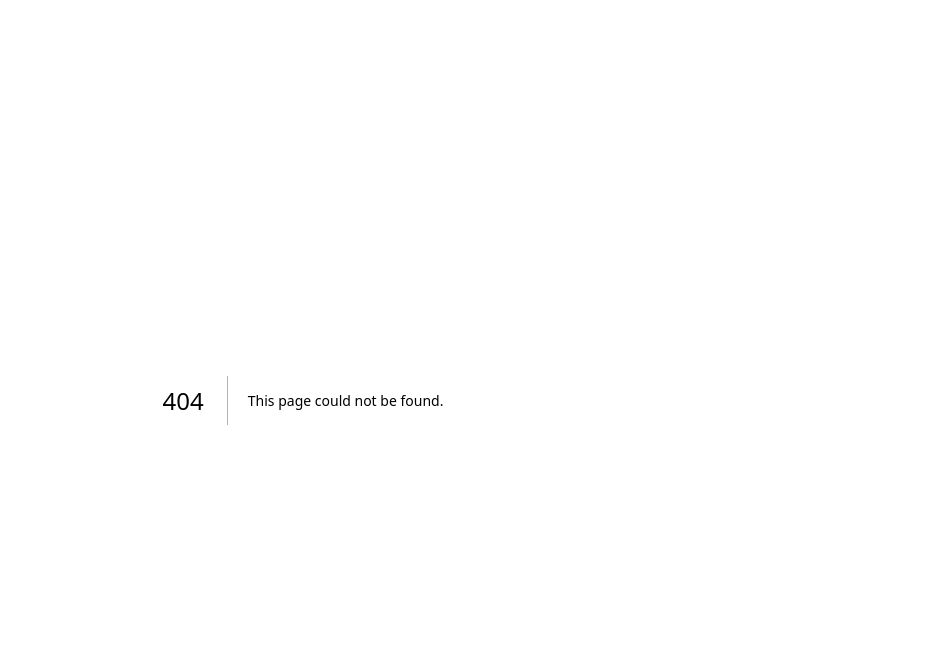
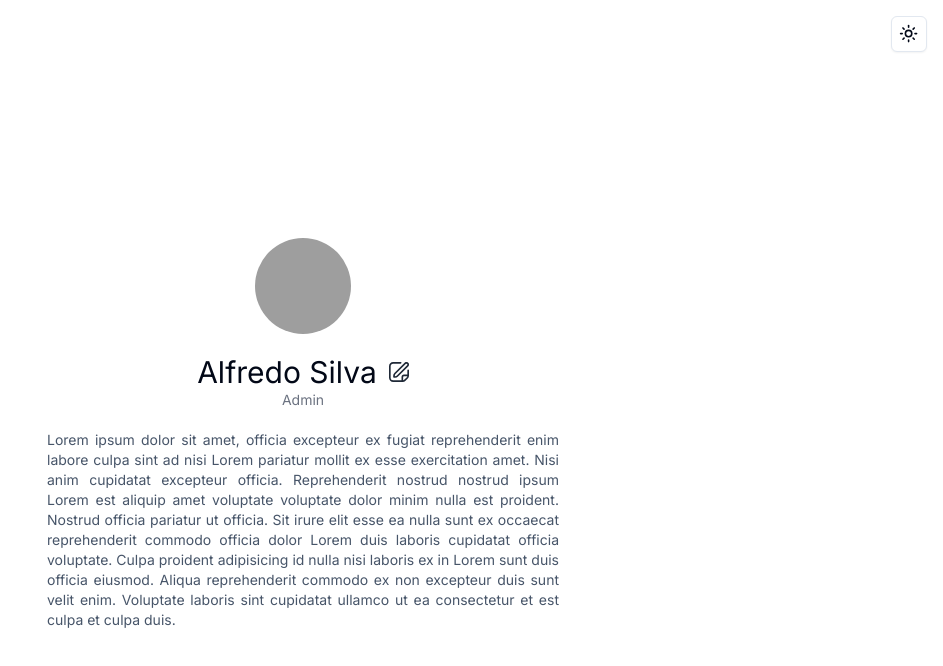
Before and after one commit to alfredopsilva/maket-test, a Next.js app: page /profile in a window 1280 px wide. Before the commit this address had no page. Shown: the top 666 px of the page, without its empty margins (337-1280 px from the left). Built offline with nearby package versions, Linux system fonts and the light colour scheme; grey boxes are pictures that could not be loaded.

Commit message:
feat - Profile Page UI

```diff
--- /dev/null
+++ b/app/(root)/profile/page.tsx
@@ -0,0 +1,58 @@
+import React from "react";
+import { Avatar, AvatarFallback, AvatarImage } from "@/components/ui/avatar";
+import { Button } from "@/components/ui/button";
+import Link from "next/link";
+import Image from "next/image";
+
+const Page = () => {
+  const admin = true;
+  const id = 1;
+  return (
+    <section className="flex flex-col items-center gap-5 max-w-lg">
+      <div className="">
+        <Avatar className="w-24 h-24">
+          <AvatarImage src="https://github.com/shadcn.png" />
+          <AvatarFallback>CN</AvatarFallback>
+        </Avatar>
+      </div>
+      <div>
+        <div className="flex gap-3 items-center">
+          <h3 className="text-3xl dark:text-accentColor"> Alfredo Silva</h3>
+          <Link href={`/profile/${id}`}>
+            <svg
+              xmlns="http://www.w3.org/2000/svg"
+              id="Outline"
+              viewBox="0 0 24 24"
+              width="20"
+              height="20"
+              className="fill-current text-gray-800 dark:text-accentColor cursor-pointer"
+            >
+              <path d="M18.656.93,6.464,13.122A4.966,4.966,0,0,0,5,16.657V18a1,1,0,0,0,1,1H7.343a4.966,4.966,0,0,0,3.535-1.464L23.07,5.344a3.125,3.125,0,0,0,0-4.414A3.194,3.194,0,0,0,18.656.93Zm3,3L9.464,16.122A3.02,3.02,0,0,1,7.343,17H7v-.343a3.02,3.02,0,0,1,.878-2.121L20.07,2.344a1.148,1.148,0,0,1,1.586,0A1.123,1.123,0,0,1,21.656,3.93Z" />
+              <path d="M23,8.979a1,1,0,0,0-1,1V15H18a3,3,0,0,0-3,3v4H5a3,3,0,0,1-3-3V5A3,3,0,0,1,5,2h9.042a1,1,0,0,0,0-2H5A5.006,5.006,0,0,0,0,5V19a5.006,5.006,0,0,0,5,5H16.343a4.968,4.968,0,0,0,3.536-1.464l2.656-2.658A4.968,4.968,0,0,0,24,16.343V9.979A1,1,0,0,0,23,8.979ZM18.465,21.122a2.975,2.975,0,0,1-1.465.8V18a1,1,0,0,1,1-1h3.925a3.016,3.016,0,0,1-.8,1.464Z" />
+            </svg>
+          </Link>
+        </div>
+        <p className="text-sm text-center text-gray-500 dark:text-gray-400">
+          {admin ? "Admin" : "User"}
+        </p>
+      </div>
+      <div className="">
+        <p className="text-justify text-sm text-slate-600">
+          Lorem ipsum dolor sit amet, officia excepteur ex fugiat reprehenderit
+          enim labore culpa sint ad nisi Lorem pariatur mollit ex esse
+          exercitation amet. Nisi anim cupidatat excepteur officia.
+          Reprehenderit nostrud nostrud ipsum Lorem est aliquip amet voluptate
+          voluptate dolor minim nulla est proident. Nostrud officia pariatur ut
+          officia. Sit irure elit esse ea nulla sunt ex occaecat reprehenderit
+          commodo officia dolor Lorem duis laboris cupidatat officia voluptate.
+          Culpa proident adipisicing id nulla nisi laboris ex in Lorem sunt duis
+          officia eiusmod. Aliqua reprehenderit commodo ex non excepteur duis
+          sunt velit enim. Voluptate laboris sint cupidatat ullamco ut ea
+          consectetur et est culpa et culpa duis.
+        </p>
+      </div>
+    </section>
+  );
+};
+
+export default Page;
--- /dev/null
+++ b/components/ui/avatar.tsx
@@ -0,0 +1,50 @@
+"use client"
+
+import * as React from "react"
+import * as AvatarPrimitive from "@radix-ui/react-avatar"
+
+import { cn } from "@/lib/utils"
+
+const Avatar = React.forwardRef<
+  React.ElementRef<typeof AvatarPrimitive.Root>,
+  React.ComponentPropsWithoutRef<typeof AvatarPrimitive.Root>
+>(({ className, ...props }, ref) => (
+  <AvatarPrimitive.Root
+    ref={ref}
+    className={cn(
+      "relative flex h-10 w-10 shrink-0 overflow-hidden rounded-full",
+      className
+    )}
+    {...props}
+  />
+))
+Avatar.displayName = AvatarPrimitive.Root.displayName
+
+const AvatarImage = React.forwardRef<
+  React.ElementRef<typeof AvatarPrimitive.Image>,
+  React.ComponentPropsWithoutRef<typeof AvatarPrimitive.Image>
+>(({ className, ...props }, ref) => (
+  <AvatarPrimitive.Image
+    ref={ref}
+    className={cn("aspect-square h-full w-full", className)}
+    {...props}
+  />
+))
+AvatarImage.displayName = AvatarPrimitive.Image.displayName
+
+const AvatarFallback = React.forwardRef<
+  React.ElementRef<typeof AvatarPrimitive.Fallback>,
+  React.ComponentPropsWithoutRef<typeof AvatarPrimitive.Fallback>
+>(({ className, ...props }, ref) => (
+  <AvatarPrimitive.Fallback
+    ref={ref}
+    className={cn(
+      "flex h-full w-full items-center justify-center rounded-full bg-muted",
+      className
+    )}
+    {...props}
+  />
+))
+AvatarFallback.displayName = AvatarPrimitive.Fallback.displayName
+
+export { Avatar, AvatarImage, AvatarFallback }
--- a/package.json
+++ b/package.json
@@ -9,6 +9,7 @@
     "lint": "next lint"
   },
   "dependencies": {
+    "@radix-ui/react-avatar": "^1.0.4",
     "@radix-ui/react-dropdown-menu": "^2.0.6",
     "@radix-ui/react-icons": "^1.3.0",
     "@radix-ui/react-label": "^2.0.2",
```
Also changed, not shown: public/icons/edit.svg (added), 1 other file (tests, documents, lock files or other folders).
